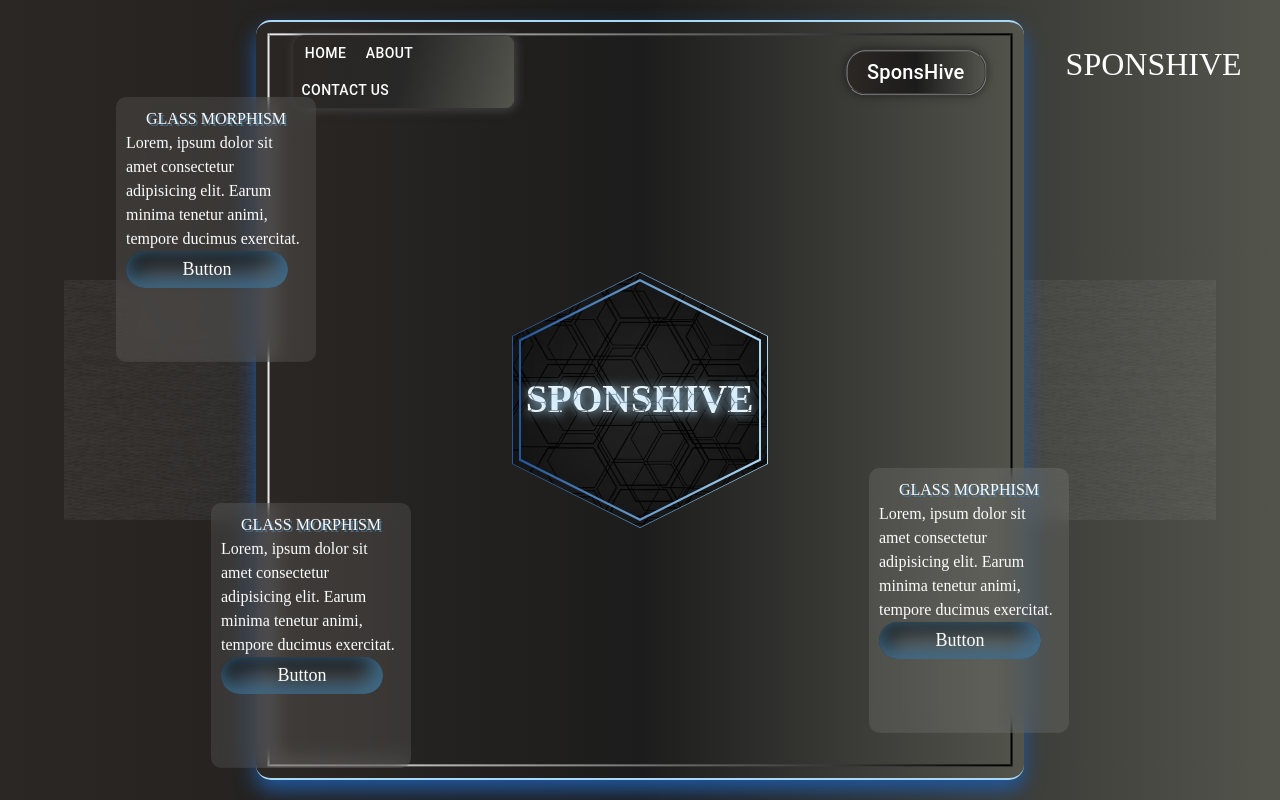
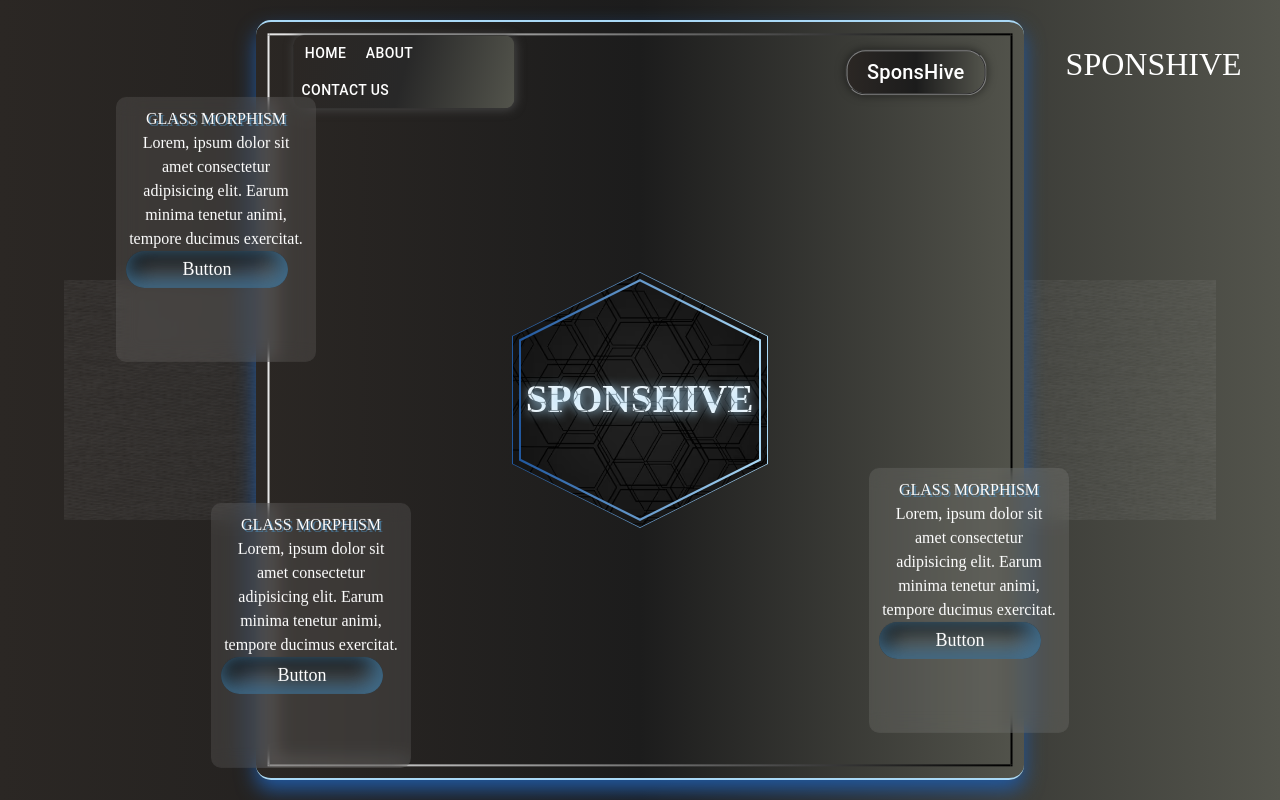
Before and after one commit to Akprogramm/Sponshive, a React (Vite) app: page / in a window 1280 px wide. Built offline with nearby package versions, Linux system fonts and the light colour scheme.

Commit message:
first commit

```diff
--- a/src/components/Card/card.css
+++ b/src/components/Card/card.css
@@ -12,7 +12,12 @@
  color: var(--color-white);
  padding: 10px;
  cursor: pointer !important;
+
+ p{
+    text-align: center;
+ }
 }
+
 
 .card1{
     left: -140px;
@@ -63,7 +68,7 @@ h2{
 
 .btnCard{
     width: 90%;
-    margin: auto;
+    /* margin: auto; */
     padding: 5px;
     border-radius: 20px;
     /* border: 2px solid var(--color-white); */
```
